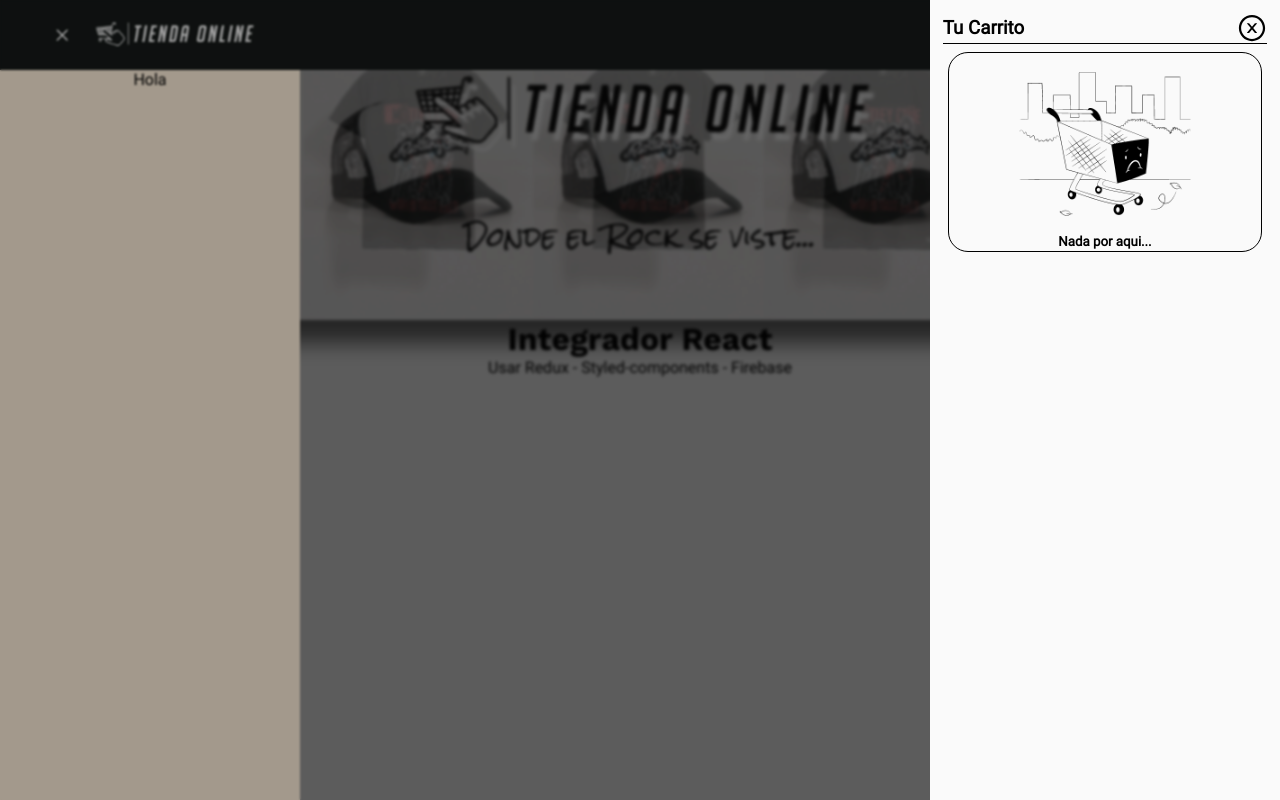
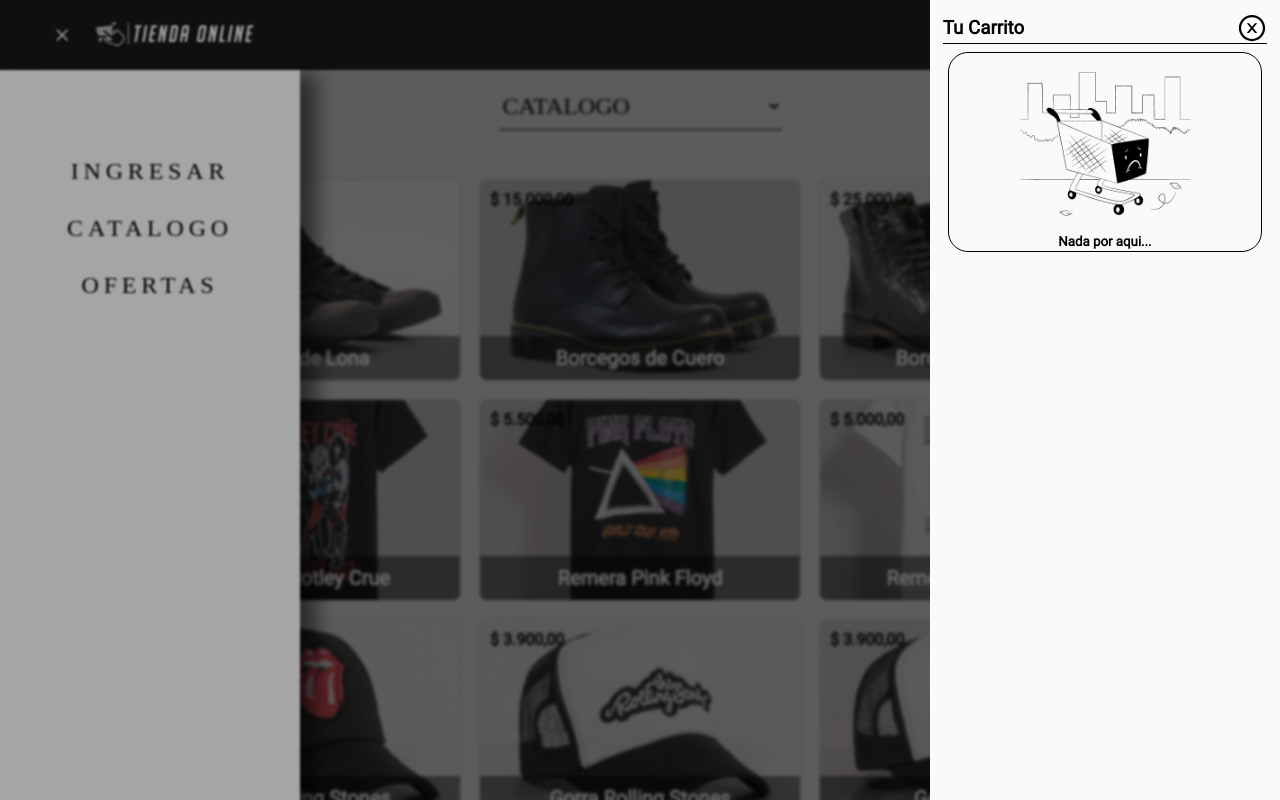
Before and after one commit to BernabeSuarez/integrador, a React (Create React App) app: page /catalogo in a window 1280 px wide. Shown: the top 800 px of the page. Built offline with nearby package versions, Linux system fonts and the light colour scheme.

Commit message:
Add filter Catalogo

```diff
--- a/src/App.jsx
+++ b/src/App.jsx
@@ -6,12 +6,12 @@
 import Logo from "./assets/LogoTiendaInvert.png";
 import Navbar from "./components/navbar/Navbar";
 import NavbarMenu from "./components/navbarMenu/NavbarMenu";
-import Stock from "./components/stock/Stock";
 import { useOpenProduct } from "./hooks/useOpenProduct";
 import { useCompra } from "./hooks/useCompra";
 import Cart from "./components/cart/Cart";
 import { BrowserRouter, Routes, Route } from "react-router-dom";
 import Home from "./pages/Home";
+import Catalogo from "./pages/Catalogo";
 const App = () => {
   const openProduct = useOpenProduct();
   const compra = useCompra();
@@ -27,15 +27,15 @@
           <Route index element={<Hero />} />
           <Route path="home" element={<Home />} />
           <Route path="menu" element={<Menu />} />
-          <Route path="stock" element={<Stock {...openProduct} />} />
+          <Route path="catalogo" element={<Catalogo {...openProduct} />} />
         </Routes>
-        <Banner>
+        {/* <Banner>
           <img src={Logo} alt="Logo Black" />
           <p>Donde el Rock se viste...</p>
-        </Banner>
+  </Banner>*/}
 
         <h1>Integrador React</h1>
-        <p>Usar Redux - Styled-components - Firebase</p>
+        <p>Ejercicio Integrador del modulo REACT 2022</p>
       </div>
     </BrowserRouter>
   );
--- a/src/components/navbarMenu/NavbarMenu.jsx
+++ b/src/components/navbarMenu/NavbarMenu.jsx
@@ -1,6 +1,8 @@
 import React from "react";
 import styled from "styled-components";
-import { useSelector } from "react-redux";
+import { useSelector, useDispatch } from "react-redux";
+import * as menuActions from "../../redux/menu/menuActions";
+import { Link } from "react-router-dom";
 
 const MenuNavContainer = styled.div`
   position: fixed;
@@ -15,21 +17,50 @@
 const MenuNav = styled.div`
   width: 300px;
   height: 100vh;
-  background-color: antiquewhite;
+  padding-top: 5%;
+  display: flex;
+  flex-direction: column;
+  background-color: #fffefd;
   transform: ${({ show }) => (show ? `translateX(0)` : `translateX(-100%)`)};
   transition-property: transform;
   transition-duration: 0.8s;
+  box-shadow: 17px 4px 19px 0px rgba(0, 0, 0, 0.52);
   z-index: 150;
+  & a {
+    font-family: "WorkSalt";
+    letter-spacing: 0.3rem;
+    text-transform: uppercase;
+    font-size: 1.5rem;
+    margin: 8% auto 2%;
+    color: black;
+  }
+  & a:hover {
+    color: #f34100;
+  }
   @media (max-width: 768px) {
     width: 100%;
   }
 `;
 
 const NavbarMenu = () => {
+  const dispatch = useDispatch();
+  const handdlerToggle = () => {
+    dispatch(menuActions.toggleMenuHidden());
+  };
   const hidden = useSelector((state) => state.root.menu.hidden);
   return (
     <MenuNavContainer show={hidden}>
-      <MenuNav show={hidden}>Hola</MenuNav>
+      <MenuNav show={hidden}>
+        <Link to="login" onClick={handdlerToggle}>
+          Ingresar
+        </Link>
+        <Link to="catalogo" onClick={handdlerToggle}>
+          Catalogo
+        </Link>
+        <Link to="ofertas" onClick={handdlerToggle}>
+          Ofertas
+        </Link>
+      </MenuNav>
     </MenuNavContainer>
   );
 };
--- a/src/components/stock/stockElements.js
+++ b/src/components/stock/stockElements.js
@@ -5,6 +5,7 @@
   height: auto;
   z-index: 3;
   display: flex;
+  flex-direction:column;
   justify-content: center;
   align-items: center;
   padding: 50px 0;
@@ -88,4 +89,33 @@
 font-family: "Roboto";
 font-size: 1rem;
 
-`
+`;
+export const SelectContainer = styled.div`
+  width:25%;
+  @media (max-width: 768px) {
+    width: 90%;
+    margin: auto;
+  }
+`;
+export const Selectmenu = styled.select`
+ height: 3rem;
+ border: none;
+ margin-top:2rem;
+ border-bottom: 1px solid black;
+ background-color: transparent;
+ font-family:"WorkSalt";
+ font-size:1.5rem;
+& option{
+	background-color: #DBDBDB;
+  border: none;
+
+}
+&:focus-within {
+   border: none;
+}
+@media (max-width: 768px) {
+    width: 100%;
+    font-size:1rem;
+  }
+
+`;
--- /dev/null
+++ b/src/pages/Catalogo.jsx
@@ -0,0 +1,73 @@
+import React, { useState } from "react";
+import { formatPrice } from "../utils/formatPrice";
+import { useSelector } from "react-redux";
+import {
+  StockStyled,
+  StockContain,
+  ProductContainer,
+  ProductImg,
+  ProductImage,
+  ProductFooter,
+  H2,
+  Price,
+  SelectContainer,
+  Selectmenu,
+} from "../components/stock/stockElements";
+
+const Catalogo = ({ setOpenProduct }) => {
+  const [select, setSelect] = useState();
+
+  let productsItems = useSelector((state) => state.root.products.products);
+  if (select) {
+    //filtrar productos por categoria
+    productsItems = productsItems.filter((item) => item.section === select);
+  }
+  const dataCard = productsItems.flatMap((item) => [
+    {
+      id: item.id,
+      name: item.name,
+      img: item.img,
+      section: item.section,
+      description: item.description,
+      price: item.price,
+    },
+  ]);
+
+  console.log(productsItems);
+  return (
+    <StockStyled>
+      <SelectContainer>
+        <Selectmenu onChange={(event) => setSelect(event.target.value)}>
+          <option value="" selected disabled hidden>
+            CATALOGO
+          </option>
+          <option value="Remeras">REMERAS</option>
+          <option value="Calzado">CALZADO</option>
+          <option value="Gorras">GORRAS</option>
+          <option value="">CATALOGO COMPLETO</option>
+        </Selectmenu>
+      </SelectContainer>
+
+      <StockContain>
+        <ProductContainer>
+          {dataCard.map((item) => (
+            <>
+              <ProductImg>
+                <ProductImage
+                  src={item.img}
+                  onClick={() => setOpenProduct(item)}
+                />
+                <ProductFooter>
+                  <H2>{item.name}</H2>
+                  <Price>{formatPrice(item.price)}</Price>
+                </ProductFooter>
+              </ProductImg>
+            </>
+          ))}
+        </ProductContainer>
+      </StockContain>
+    </StockStyled>
+  );
+};
+
+export default Catalogo;
```
